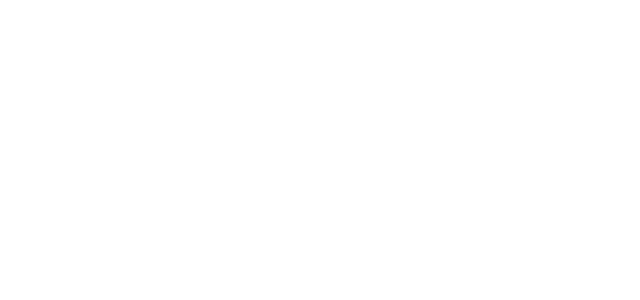
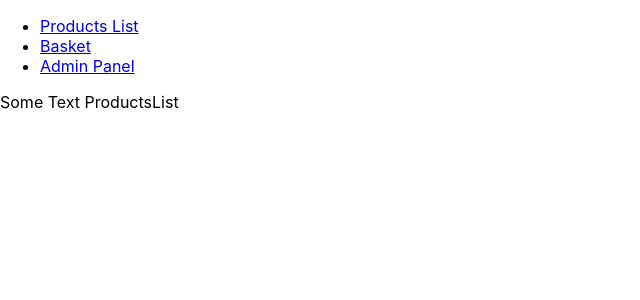
Before and after one commit to VRatick/online-store, a React (Create React App) app: page /productslist in a window 1280 px wide. Shown: the top 300 px of the page, without its empty margins (0-640 px from the left). Built offline with nearby package versions, Linux system fonts and the light colour scheme.

Commit message:
ADD:002 Add navigation

```diff
--- a/package.json
+++ b/package.json
@@ -8,6 +8,8 @@
     "@testing-library/user-event": "^7.1.2",
     "react": "^16.14.0",
     "react-dom": "^16.14.0",
+    "react-redux": "^7.2.1",
+    "react-router-dom": "^5.2.0",
     "react-scripts": "3.4.3"
   },
   "scripts": {
--- a/src/App.js
+++ b/src/App.js
@@ -1,10 +1,41 @@
 import React from 'react';
-import './App.css';
+import AdminPanel from './src/screens/AdminPanel';
+import Basket from './src/screens/Basket';
+import Product from './src/screens/Product';
+import ProductsList from './src/screens/ProductsList';
+import { BrowserRouter as Router, Switch, Route, Link} from "react-router-dom";
 
 function App() {
   return (
-    <div className="App">
-    </div>
+    <Router>
+      <div>
+        <nav>
+          <ul>
+            <li>
+              <Link to="/productslist">Products List</Link>
+            </li>
+            <li>
+              <Link to="/basket">Basket</Link>
+            </li>
+            <li>
+              <Link to="/adminpanel">Admin Panel</Link>
+            </li>
+          </ul>
+        </nav>
+
+        <Switch>
+          <Route path="/adminpanel">
+            <AdminPanel />
+          </Route>
+          <Route path="/basket">
+            <Basket />
+          </Route>
+          <Route path="/productslist">
+            <ProductsList />
+          </Route>
+        </Switch>
+      </div>
+    </Router>
   );
 }
 
--- /dev/null
+++ b/src/src/screens/AdminPanel.js
@@ -0,0 +1,11 @@
+import React from 'react';
+
+function AdminPanel () {
+    return (
+        <div>
+            Some Text Admin Panel
+        </div>
+    )
+}
+
+export default AdminPanel
--- /dev/null
+++ b/src/src/screens/Basket.js
@@ -0,0 +1,11 @@
+import React from 'react';
+
+function Basket () {
+    return (
+        <div>
+            Some Text Basket
+        </div>
+    )
+}
+
+export default Basket
--- /dev/null
+++ b/src/src/screens/Product.js
@@ -0,0 +1,11 @@
+import React from 'react';
+
+function Product () {
+    return (
+        <div>
+            Some Text Product
+        </div>
+    )
+}
+
+export default Product
--- /dev/null
+++ b/src/src/screens/ProductsList.js
@@ -0,0 +1,11 @@
+import React from 'react';
+
+function ProductsList () {
+    return (
+        <div>
+            Some Text ProductsList
+        </div>
+    )
+}
+
+export default ProductsList
```
Also changed, not shown: 1 other file (tests, documents, lock files or other folders).
